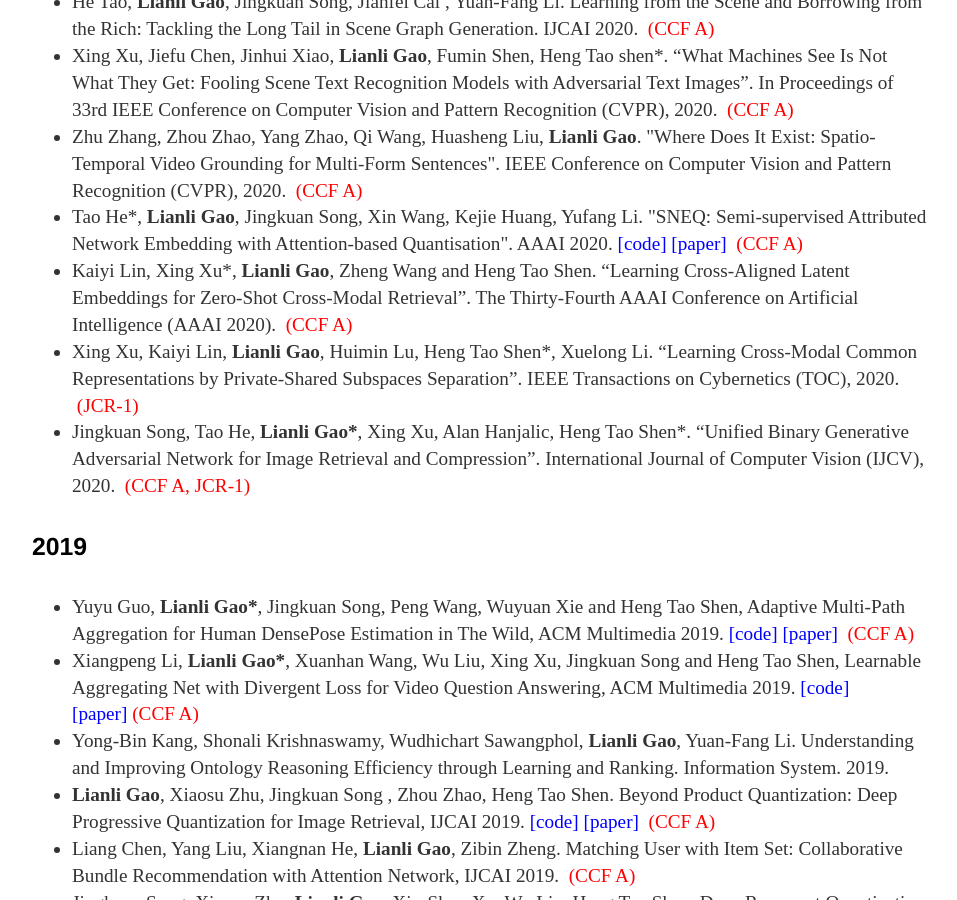
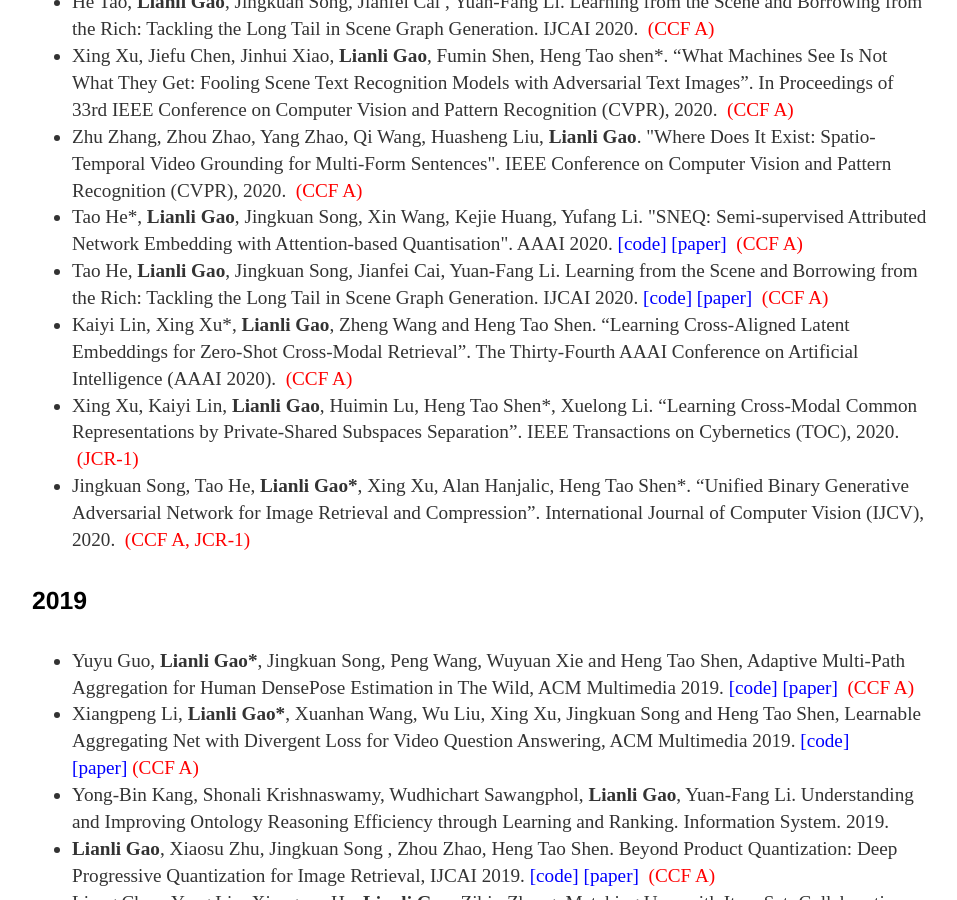
Before and after one commit to lianliGao/lianligao.github.io, a Jekyll site: the page built from cv/index.html, in a window 1280 px wide and 900 px high, scrolled down 1433 px. Shown: the whole window, without its empty margins (160-1117 px from the left). Built offline with Jekyll 4.4.1, drawn with Linux system fonts in a browser that asks for light colours.

Commit message:
Update index.html

```diff
--- a/cv/index.html
+++ b/cv/index.html
@@ -47,6 +47,7 @@
 <li>  Zhu Zhang, Zhou Zhao, Yang Zhao, Qi Wang, Huasheng Liu, <strong>Lianli Gao</strong>. "Where Does It Exist: Spatio-Temporal Video Grounding for Multi-Form Sentences". IEEE Conference on Computer Vision and Pattern Recognition (CVPR), 2020.  <font color="#ff0000"><b>&nbsp;</b>(CCF A)</font></li>
 <li>  Tao He*, <strong>Lianli Gao</strong>, Jingkuan Song, Xin Wang, Kejie Huang, Yufang Li. "SNEQ: Semi-supervised Attributed Network Embedding with Attention-based Quantisation". AAAI 2020. <a href="https://github.com/HTLSN/SNEQ" rel="nofollow"><font color="#0000ff"> [code] </font></a> <a href="https://aaai.org/Papers/AAAI/2020GB/AAAI-HeT.2755.pdf" rel="nofollow"><font color="#0000ff"> [paper] </font></a>
 <font color="#ff0000"><b>&nbsp;</b>(CCF A)</font></li>
+<li> Tao He, <strong>Lianli Gao</strong>, Jingkuan Song, Jianfei Cai, Yuan-Fang Li. Learning from the Scene and Borrowing from the Rich: Tackling the Long Tail in Scene Graph Generation. IJCAI 2020. <a ref=" " rel="nofollow"><font color="#0000ff"> [code] </font></a> <a href="https://www.ijcai.org/Proceedings/2020/82" rel="nofollow"><font color="#0000ff"> [paper] </font></a> <font color="#ff0000"><b>&nbsp;</b>(CCF A)</font> </li>
 <li>  Kaiyi Lin, Xing Xu*, <strong>Lianli Gao</strong>, Zheng Wang and Heng Tao Shen. “Learning Cross-Aligned Latent Embeddings for Zero-Shot Cross-Modal Retrieval”. The Thirty-Fourth AAAI Conference on Artificial Intelligence (AAAI 2020).  <font color="#ff0000"><b>&nbsp;</b>(CCF A)</font></li>
 <li>  Xing Xu, Kaiyi Lin, <strong>Lianli Gao</strong>, Huimin Lu, Heng Tao Shen*, Xuelong Li. “Learning Cross-Modal Common Representations by Private-Shared Subspaces Separation”. IEEE Transactions on Cybernetics (TOC), 2020.  <font color="#ff0000"><b>&nbsp;</b>(JCR-1)</font></li>
 <li>  Jingkuan Song, Tao He, <strong>Lianli Gao*</strong>, Xing Xu, Alan Hanjalic, Heng Tao Shen*. “Unified Binary Generative Adversarial Network for Image Retrieval and Compression”. International Journal of Computer Vision (IJCV), 2020. <font color="#ff0000"><b>&nbsp;</b>(CCF A, JCR-1)</font></li>
```
